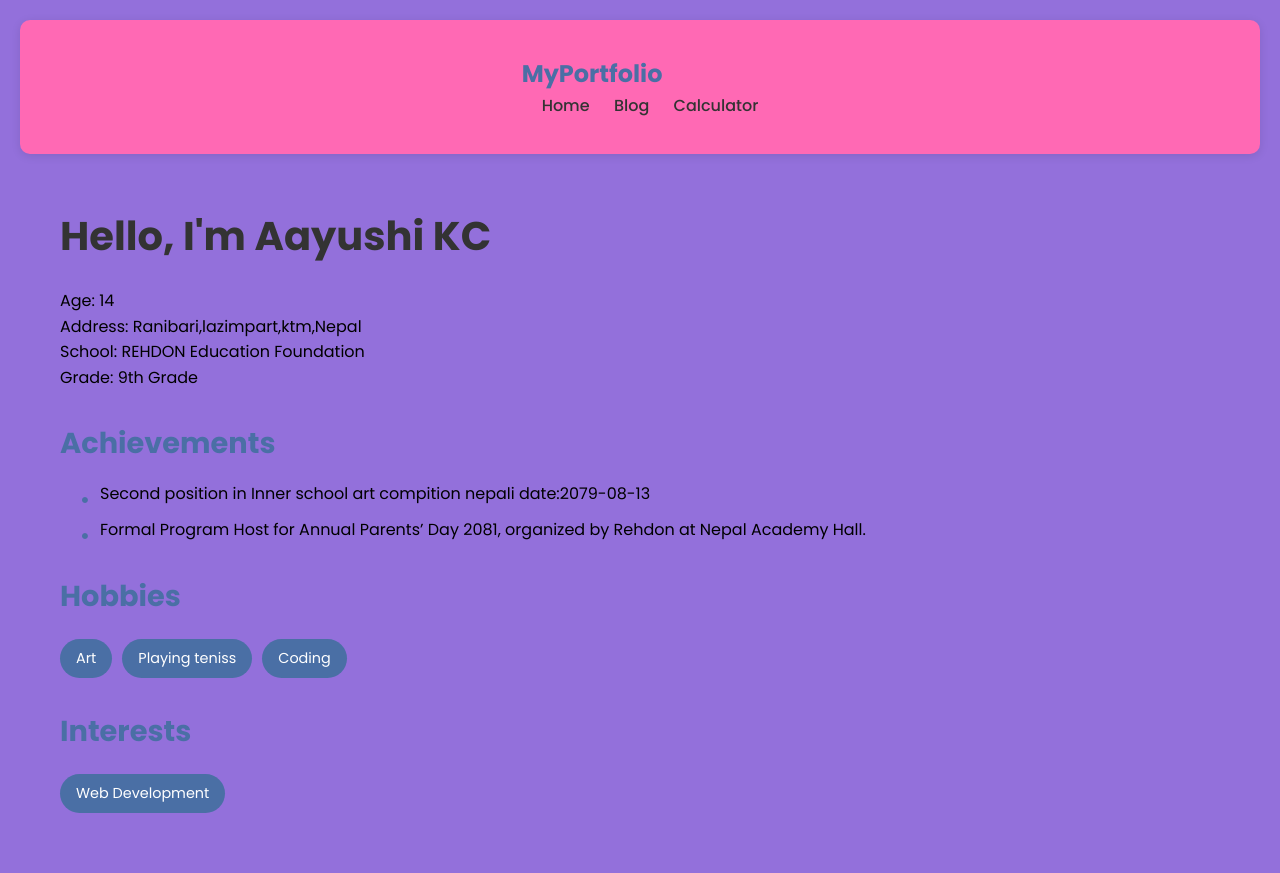
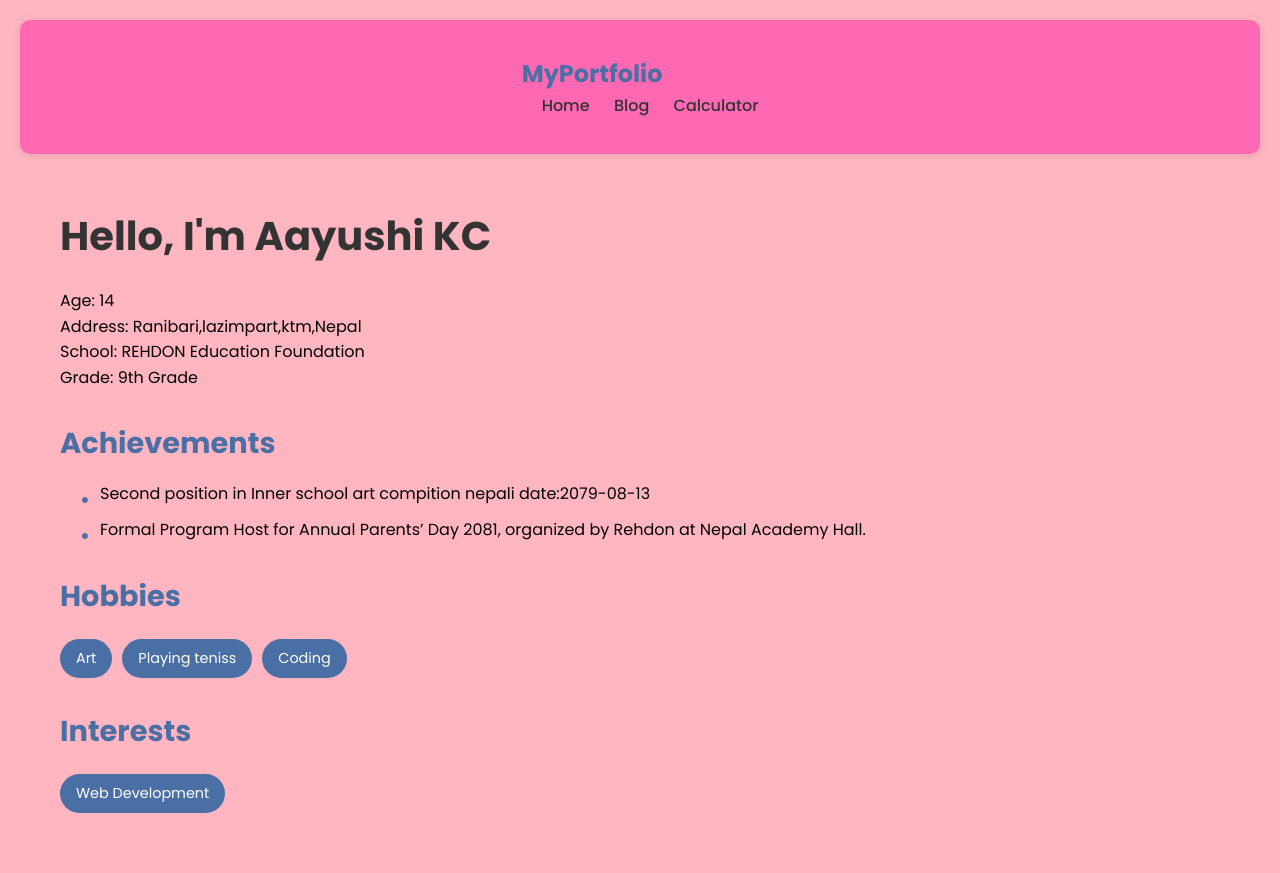
Before and after one commit to aayushi-kc/aayushikc, a Flask app: page / in a window 1280 px wide. Run offline with Flask 3, Linux system fonts and the light colour scheme.

Commit message:
changed color

```diff
--- a/static/homepage/css/style.css
+++ b/static/homepage/css/style.css
@@ -9,7 +9,7 @@ body {
     font-family: 'Poppins', sans-serif;
     line-height: 1.6;
     padding: 20px;
-    background: mediumpurple;
+    background:lightpink;
 }
 
 .container {
```
